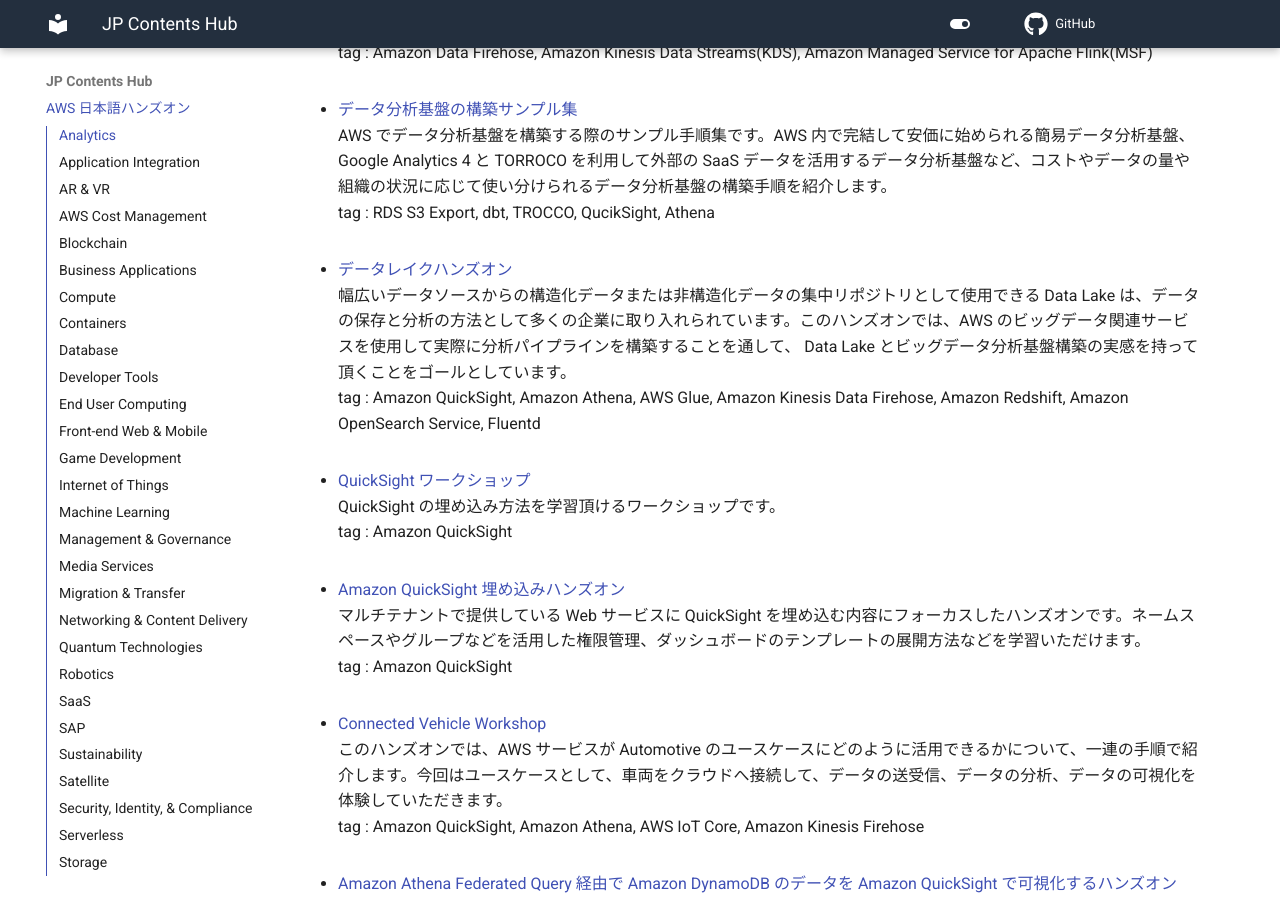
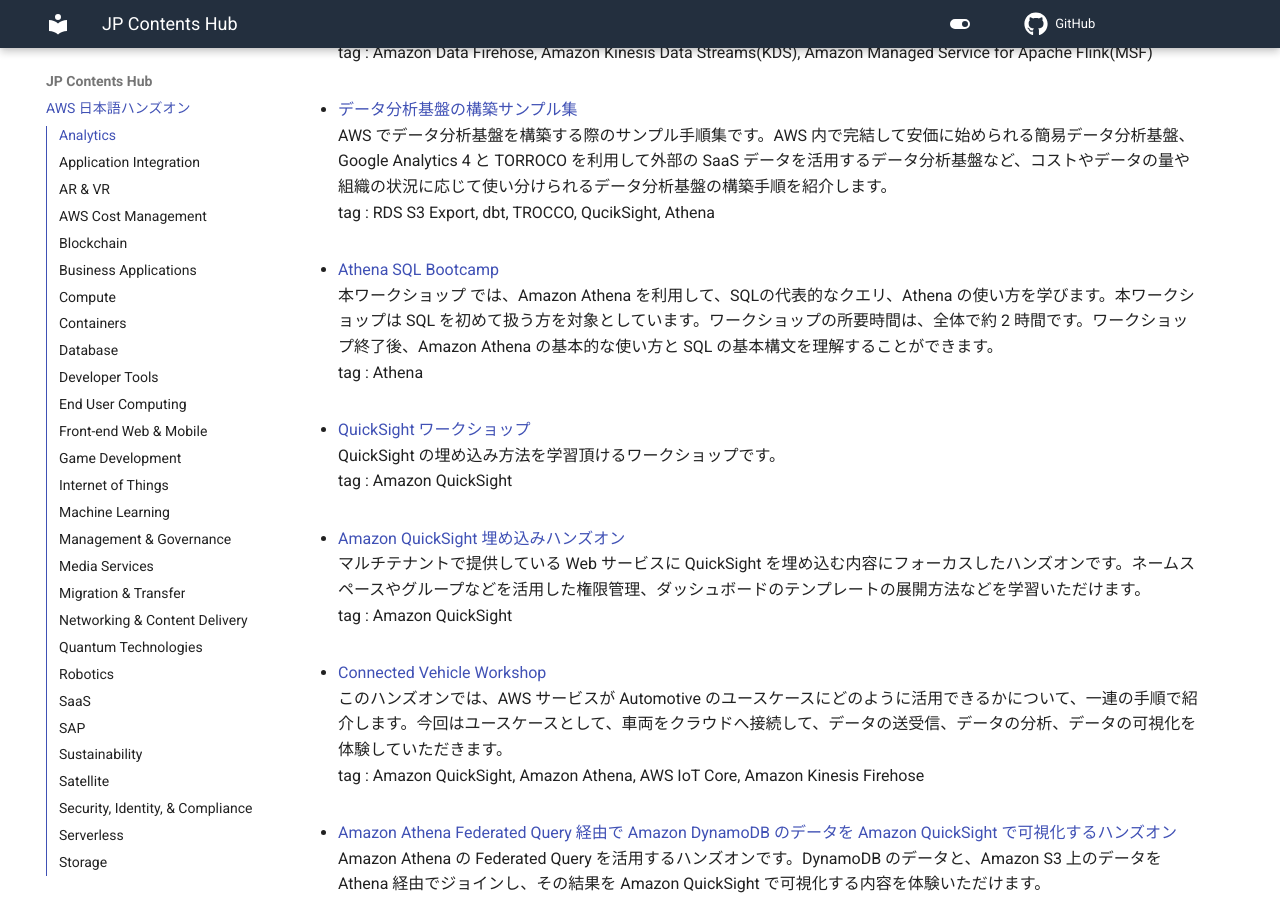
Before and after one commit to aws-samples/jp-contents-hub, an MkDocs documentation site: the page built from content/index.md, in a window 1280 px wide and 900 px high, scrolled down 1940 px. Built offline with MkDocs 1.6.1 and Material for MkDocs 9.7.7, drawn with Linux system fonts in a browser that asks for light colours; a script that is not in the unit is left out; comment, search, counter and statistics services are not loaded; some of the changed text lies outside the part shown.

Commit message:
fix: 古いコンテンツを削除

```diff
--- a/content/index.md
+++ b/content/index.md
@@ -56,9 +56,9 @@
 AWS でデータ分析基盤を構築する際のサンプル手順集です。AWS 内で完結して安価に始められる簡易データ分析基盤、Google Analytics 4 と TORROCO を利用して外部の SaaS データを活用するデータ分析基盤など、コストやデータの量や組織の状況に応じて使い分けられるデータ分析基盤の構築手順を紹介します。
 tag : RDS S3 Export, dbt, TROCCO, QucikSight, Athena
 
-- <a href="https://github.com/aws-samples/amazon-s3-datalake-handson/tree/master/JP" target="_blank" onclick="sendClickCount()" onauxclick="sendClickCount()">データレイクハンズオン</a>
-幅広いデータソースからの構造化データまたは非構造化データの集中リポジトリとして使用できる Data Lake は、データの保存と分析の方法として多くの企業に取り入れられています。このハンズオンでは、AWS のビッグデータ関連サービスを使用して実際に分析パイプラインを構築することを通して、 Data Lake とビッグデータ分析基盤構築の実感を持って頂くことをゴールとしています。
-tag : Amazon QuickSight, Amazon Athena, AWS Glue, Amazon Kinesis Data Firehose, Amazon Redshift, Amazon OpenSearch Service, Fluentd
+- <a href="https://catalog.us-east-1.prod.workshops.aws/workshops/0360187d-4d94-4a16-887a-e83504cb435d/ja-JP" target="_blank" onclick="sendClickCount()" onauxclick="sendClickCount()">Athena SQL Bootcamp</a>
+本ワークショップ では、Amazon Athena を利用して、SQLの代表的なクエリ、Athena の使い方を学びます。本ワークショップは SQL を初めて扱う方を対象としています。ワークショップの所要時間は、全体で約 2 時間です。ワークショップ終了後、Amazon Athena の基本的な使い方と SQL の基本構文を理解することができます。
+tag : Athena
 
 - <a href="https://catalog.us-east-1.prod.workshops.aws/workshops/6aab407b-07d0-4a14-8a16-8ffac2f625b8/ja-JP/" target="_blank" onclick="sendClickCount()" onauxclick="sendClickCount()">QuickSight ワークショップ</a>
 QuickSight の埋め込み方法を学習頂けるワークショップです。
@@ -103,10 +103,6 @@
 - <a href="https://github.com/harunobukameda/AWS-Glue-Studio/blob/main/AWS%20Glue%20Studio%E3%83%AF%E3%83%BC%E3%82%AF%E3%82%B7%E3%83%A7%E3%83%83%E3%83%97.pdf" target="_blank" onclick="sendClickCount()" onauxclick="sendClickCount()">AWS Glue Studio ワークショップ</a>
 AWS Glue Studio は AWS Glue での抽出、変換、ロードなど、ETL ジョブの作成、実行、およびモニタリングを簡単にできるようにする機能です。このハンズオンでは、AWS Glue Studio を使って GUI をつかったデータ加工を体験頂けるハンズオンです。
 tag : AWS Glue Studio
-
-- <a href="https://github.com/harunobukameda/Amazon-Redshift-Spectrum-AWS-Glue-Amazon-Athena-Amazon-S3-Select/blob/master/datalake-handson-text_20220327.pdf" target="_blank" onclick="sendClickCount()" onauxclick="sendClickCount()">はじめてのモダンデータ解析基盤</a>
-AWS のビッグデータ関連サービスを使用して実際に分析パイプラインを構築することを通して、 Data Lake とビッグデータ分析基盤構築の実感を持って頂くことをゴールとしています。
-tag : Amazon Kinesis Data Firehose, Amazon Athena, Amazon Redshift Spectrum, AWS Glue, Amazon QuickSight
 
 ## ![image]([img/Arch-Category_Application-Integration_16.png]()) Application Integration
 - <a href="https://github.com/harunobukameda/Amazon-Managed-Workflows-for-Apache-Airflow-MWAA-/blob/main/Amazon%20Managed%20Workflows%20for%20Apache%20Airflow.pdf" target="_blank" onclick="sendClickCount()" onauxclick="sendClickCount()">Amazon Managed Workflows for Apache Airflow (MWAA) ハンズオン </a>
```
Also changed, not shown: README.md (+5 -0 lines), site/index.html, site/search/search_index.json, 1 other file.
